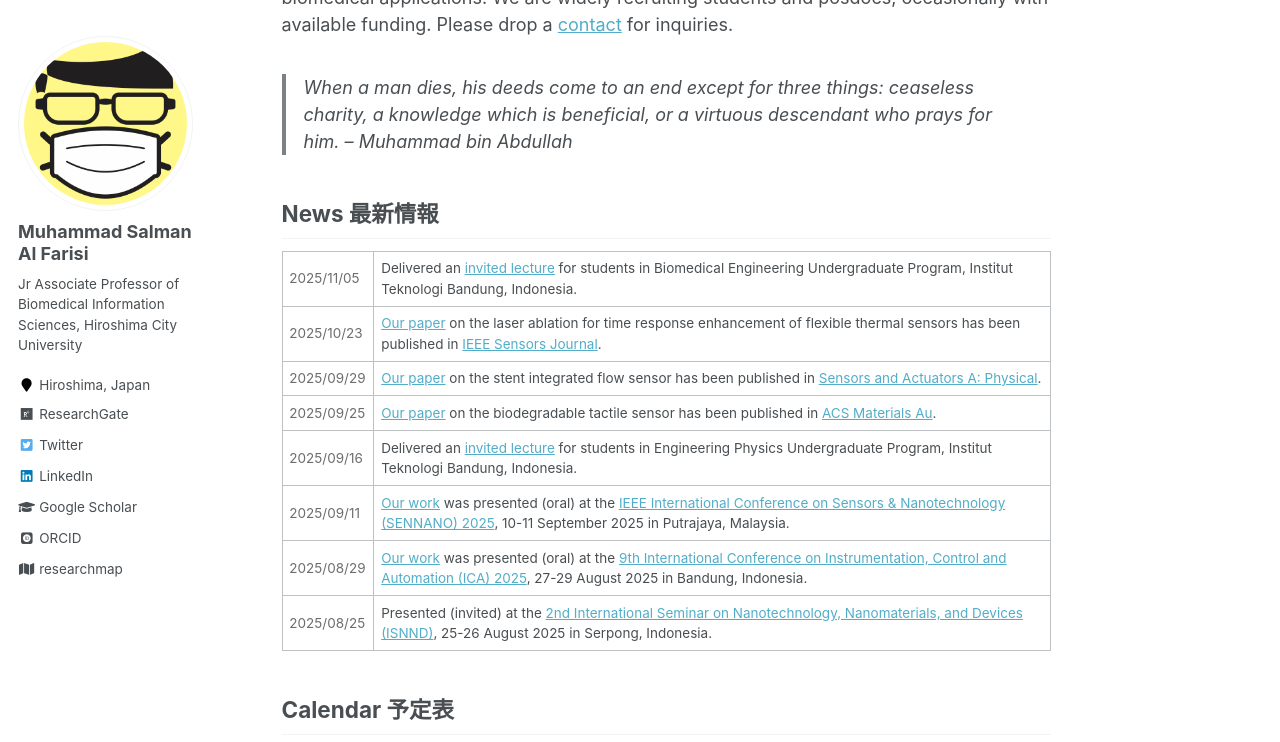
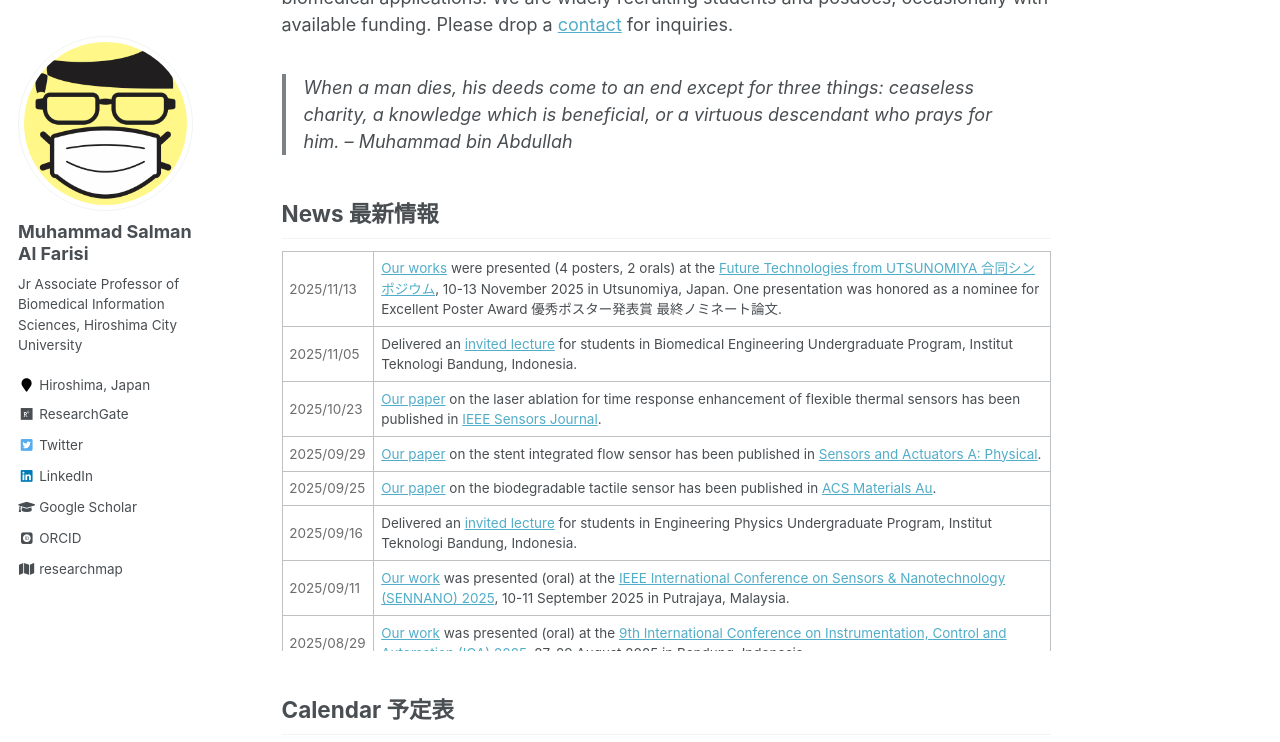
Before and after one commit to msalfarisi/msalfarisi.github.io, a Jekyll site: the page built from _pages/home.md, in a window 1280 px wide and 900 px high, scrolled down 457 px, cut to the strip 0-742 px from the top of the window. Built offline with Jekyll 4.4.1, drawn with Linux system fonts in a browser that asks for light colours; some web fonts are replaced.

Commit message:
Update home.md

```diff
--- a/_pages/home.md
+++ b/_pages/home.md
@@ -22,6 +22,10 @@ Welcome to the homepage of Muhammad Salman Al Farisi, a Lecturer (Jr Associate P
 
 <div style="overflow-y: scroll; height:400px;">
  <table style="width:100%">
+  <tr>
+    <td style="color:#6d6d6d;">2025/11/13</td>
+    <td><a href="/publication/">Our works</a> were presented (4 posters, 2 orals) at the <a href="https://sensorsymposium.org/">Future Technologies from UTSUNOMIYA 合同シンポジウム</a>, 10-13 November 2025 in Utsunomiya, Japan. One presentation was honored as a nominee for Excellent Poster Award 優秀ポスター発表賞 最終ノミネート論文.</td>
+  </tr>
   <tr>
     <td style="color:#6d6d6d;">2025/11/05</td>
     <td>Delivered an <a href="/publication/">invited lecture</a> for students in Biomedical Engineering Undergraduate Program, Institut Teknologi Bandung, Indonesia.</td>
```
